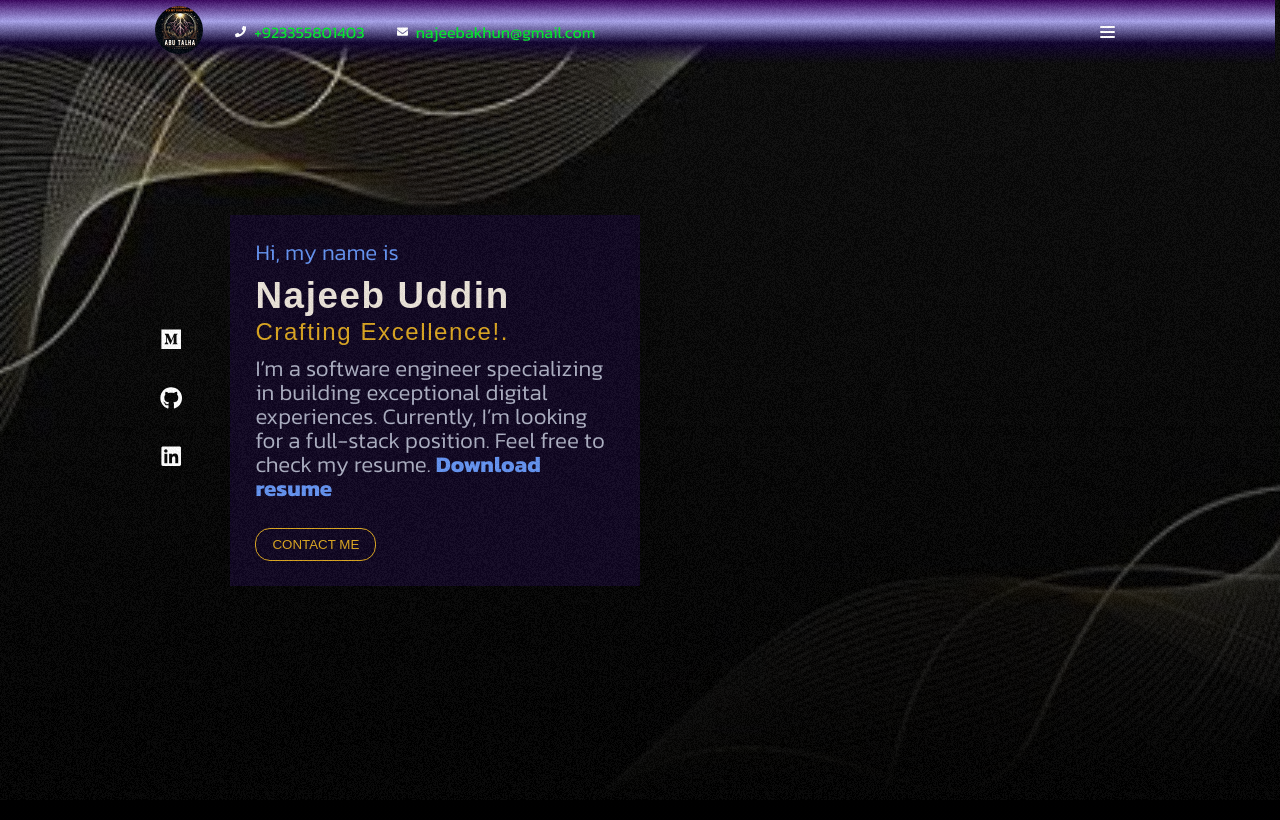
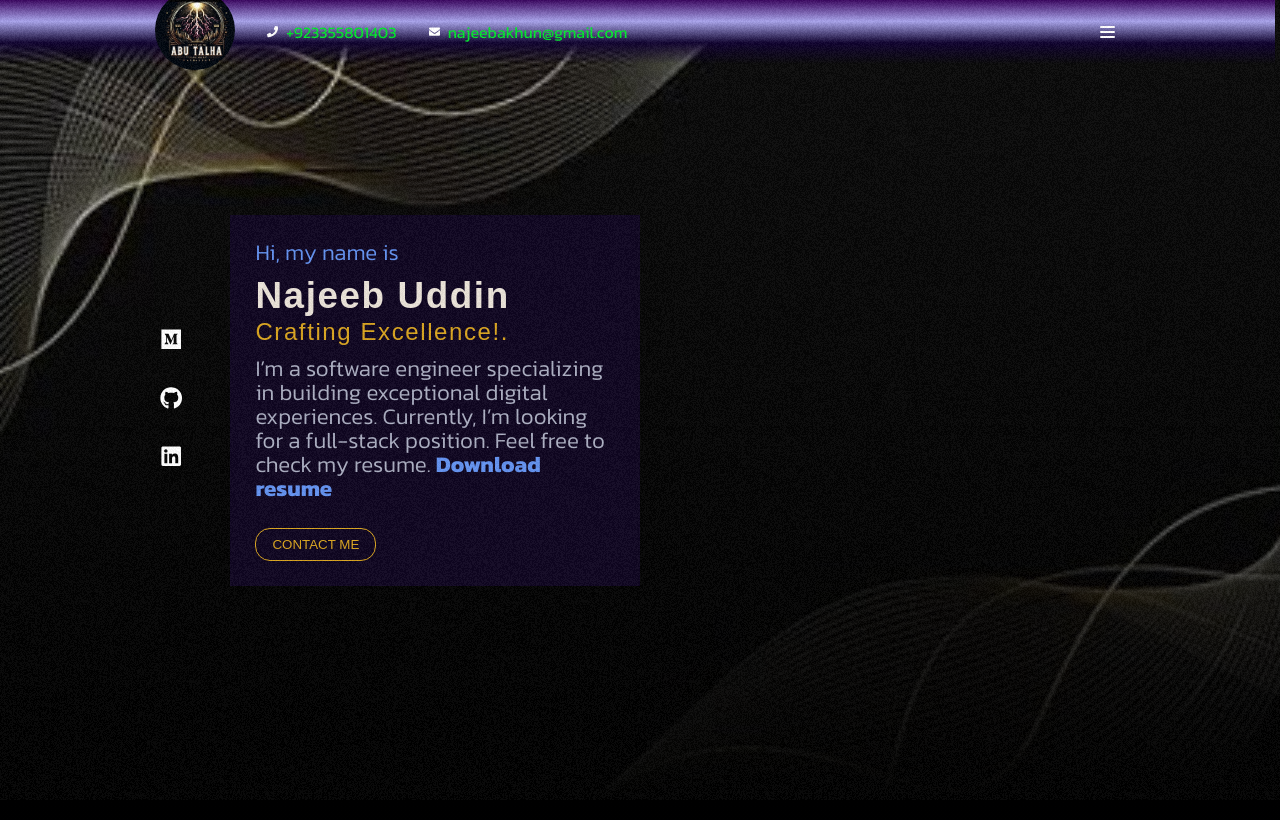
Before and after one commit to AbuTalha3/my-portfolio, a React (Create React App) app: page / in a window 1280 px wide. Shown: the top 820 px of the page. Built offline with nearby package versions, Linux system fonts and the light colour scheme; a web font is replaced by a local one.

Commit message:
Amend logo iage

```diff
--- a/src/components/navigation/Navigation.css
+++ b/src/components/navigation/Navigation.css
@@ -13,8 +13,8 @@ nav {
 }
 
 .logo {
-  height: 3rem;
-  width: 3rem;
+  height: 5rem;
+  width: 5rem;
   padding-top: 0%;
   border-radius: 50%;
 }
```
Also changed, not shown: src/assets/images/hand.png (deleted).
